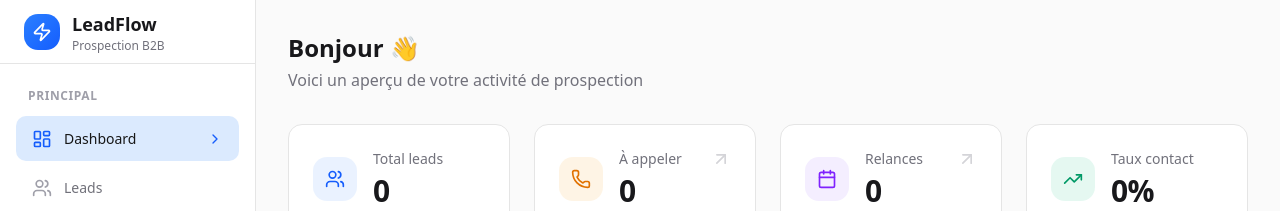
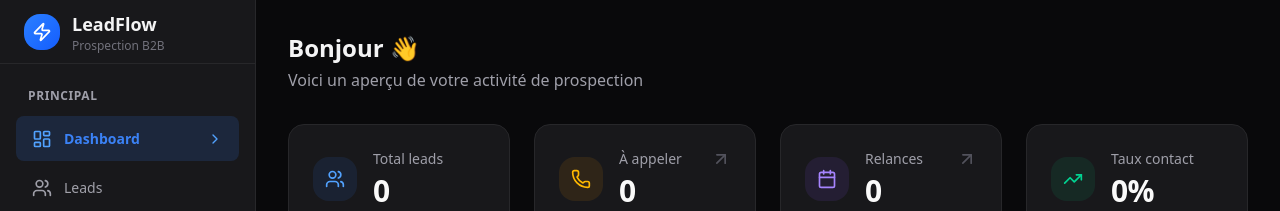
Before and after one commit to Sycatle/asap-leads-extractor, a Next.js app in the folder web/: page / in a window 1280 px wide. Shown: the top 211 px of the page. Built offline with nearby package versions, Linux system fonts and the light colour scheme; no server answers; the database is empty.

Commit message:
feat(ui): implement dark mode theme system
- Add comprehensive CSS custom properties for dark mode
- Define semantic color tokens (background, foreground, card, etc.)
- Add status colors with light/dark variants
- Enable dark mode by default in html tag
- Add proper color transitions and gradients

```diff
--- a/web/src/app/globals.css
+++ b/web/src/app/globals.css
@@ -4,91 +4,178 @@
 @custom-variant dark (&:is(.dark *));
 
 /* ===== DESIGN TOKENS ===== */
+/* Light Mode (Secondary) */
 :root {
-  /* Colors - Light Mode */
-  --background-card: #ffffff;
-  --foreground-muted: #71717a;
+  /* Core */
+  --background: #fafafa;
+  --foreground: #18181b;
 
-  /* Brand Colors */
-  --primary: oklch(0.205 0 0);
+  /* Cards & Surfaces */
+  --card: #ffffff;
+  --card-foreground: #18181b;
+  --popover: #ffffff;
+  --popover-foreground: #18181b;
+
+  /* Primary - Blue accent */
+  --primary: #2563eb;
+  --primary-foreground: #ffffff;
   --primary-hover: #1d4ed8;
   --primary-light: #dbeafe;
-  --primary-dark: #1e40af;
+  --primary-muted: #eff6ff;
 
-  /* Accent Colors */
+  /* Secondary */
+  --secondary: #f4f4f5;
+  --secondary-foreground: #18181b;
+
+  /* Muted */
+  --muted: #f4f4f5;
+  --muted-foreground: #71717a;
+
+  /* Accent */
+  --accent: #f4f4f5;
+  --accent-foreground: #18181b;
+
+  /* Destructive */
+  --destructive: #dc2626;
+  --destructive-foreground: #ffffff;
+
+  /* Status Colors */
   --success: #10b981;
   --success-light: #d1fae5;
+  --success-foreground: #065f46;
   --warning: #f59e0b;
   --warning-light: #fef3c7;
+  --warning-foreground: #92400e;
   --danger: #ef4444;
   --danger-light: #fee2e2;
+  --danger-foreground: #991b1b;
   --info: #8b5cf6;
   --info-light: #ede9fe;
+  --info-foreground: #5b21b6;
 
-  /* Borders & Shadows */
-  --border: oklch(0.922 0 0);
+  /* Borders & Inputs */
+  --border: #e4e4e7;
   --border-hover: #d4d4d8;
+  --input: #e4e4e7;
+  --ring: #2563eb;
+
+  /* Sidebar */
+  --sidebar: #ffffff;
+  --sidebar-foreground: #18181b;
+  --sidebar-primary: #2563eb;
+  --sidebar-primary-foreground: #ffffff;
+  --sidebar-accent: #f4f4f5;
+  --sidebar-accent-foreground: #18181b;
+  --sidebar-border: #e4e4e7;
+  --sidebar-ring: #2563eb;
+
+  /* Charts */
+  --chart-1: #2563eb;
+  --chart-2: #10b981;
+  --chart-3: #f59e0b;
+  --chart-4: #8b5cf6;
+  --chart-5: #ef4444;
+
+  /* Shadows */
   --shadow-sm: 0 1px 2px 0 rgb(0 0 0 / 0.05);
   --shadow-md: 0 4px 6px -1px rgb(0 0 0 / 0.1), 0 2px 4px -2px rgb(0 0 0 / 0.1);
   --shadow-lg: 0 10px 15px -3px rgb(0 0 0 / 0.1), 0 4px 6px -4px rgb(0 0 0 / 0.1);
   --shadow-xl: 0 20px 25px -5px rgb(0 0 0 / 0.1), 0 8px 10px -6px rgb(0 0 0 / 0.1);
 
   /* Radius */
-  --radius-sm: 6px;
-  --radius-md: 10px;
-  --radius-lg: 14px;
-  --radius-xl: 20px;
+  --radius: 0.625rem;
+  --radius-sm: 0.375rem;
+  --radius-md: 0.5rem;
+  --radius-lg: 0.75rem;
+  --radius-xl: 1rem;
   --radius-full: 9999px;
-  --radius: 0.625rem;
-  --background: oklch(1 0 0);
-  --foreground: oklch(0.145 0 0);
-  --card: oklch(1 0 0);
-  --card-foreground: oklch(0.145 0 0);
-  --popover: oklch(1 0 0);
-  --popover-foreground: oklch(0.145 0 0);
-  --primary-foreground: oklch(0.985 0 0);
-  --secondary: oklch(0.97 0 0);
-  --secondary-foreground: oklch(0.205 0 0);
-  --muted: oklch(0.97 0 0);
-  --muted-foreground: oklch(0.556 0 0);
-  --accent: oklch(0.97 0 0);
-  --accent-foreground: oklch(0.205 0 0);
-  --destructive: oklch(0.577 0.245 27.325);
-  --input: oklch(0.922 0 0);
-  --ring: oklch(0.708 0 0);
-  --chart-1: oklch(0.646 0.222 41.116);
-  --chart-2: oklch(0.6 0.118 184.704);
-  --chart-3: oklch(0.398 0.07 227.392);
-  --chart-4: oklch(0.828 0.189 84.429);
-  --chart-5: oklch(0.769 0.188 70.08);
-  --sidebar: oklch(0.985 0 0);
-  --sidebar-foreground: oklch(0.145 0 0);
-  --sidebar-primary: oklch(0.205 0 0);
-  --sidebar-primary-foreground: oklch(0.985 0 0);
-  --sidebar-accent: oklch(0.97 0 0);
-  --sidebar-accent-foreground: oklch(0.205 0 0);
-  --sidebar-border: oklch(0.922 0 0);
-  --sidebar-ring: oklch(0.708 0 0);
+
+  /* Legacy compat */
+  --background-card: #ffffff;
+  --foreground-muted: #71717a;
 }
 
-@media (prefers-color-scheme: dark) {
-  :root {
-    --background-card: #18181b;
-    --foreground-muted: #a1a1aa;
+/* Dark Mode (Primary) */
+.dark {
+  /* Core - Deep, rich backgrounds */
+  --background: #09090b;
+  --foreground: #fafafa;
 
-    --primary: #3b82f6;
-    --primary-hover: #60a5fa;
-    --primary-light: #1e3a5f;
-    --primary-dark: #93c5fd;
+  /* Cards & Surfaces - Subtle elevation */
+  --card: #18181b;
+  --card-foreground: #fafafa;
+  --popover: #18181b;
+  --popover-foreground: #fafafa;
 
-    --success-light: #064e3b;
-    --warning-light: #451a03;
-    --danger-light: #450a0a;
-    --info-light: #2e1065;
+  /* Primary - Vibrant blue */
+  --primary: #3b82f6;
+  --primary-foreground: #ffffff;
+  --primary-hover: #60a5fa;
+  --primary-light: rgba(59, 130, 246, 0.15);
+  --primary-muted: rgba(59, 130, 246, 0.1);
 
-    --border: #27272a;
-    --border-hover: #3f3f46;
-  }
+  /* Secondary */
+  --secondary: #27272a;
+  --secondary-foreground: #fafafa;
+
+  /* Muted */
+  --muted: #27272a;
+  --muted-foreground: #a1a1aa;
+
+  /* Accent */
+  --accent: #27272a;
+  --accent-foreground: #fafafa;
+
+  /* Destructive */
+  --destructive: #ef4444;
+  --destructive-foreground: #ffffff;
+
+  /* Status Colors - Adjusted for dark */
+  --success: #22c55e;
+  --success-light: rgba(34, 197, 94, 0.15);
+  --success-foreground: #86efac;
+  --warning: #eab308;
+  --warning-light: rgba(234, 179, 8, 0.15);
+  --warning-foreground: #fde047;
+  --danger: #ef4444;
+  --danger-light: rgba(239, 68, 68, 0.15);
+  --danger-foreground: #fca5a5;
+  --info: #a78bfa;
+  --info-light: rgba(167, 139, 250, 0.15);
+  --info-foreground: #c4b5fd;
+
+  /* Borders & Inputs */
+  --border: #27272a;
+  --border-hover: #3f3f46;
+  --input: #27272a;
+  --ring: #3b82f6;
+
+  /* Sidebar */
+  --sidebar: #0f0f11;
+  --sidebar-foreground: #fafafa;
+  --sidebar-primary: #3b82f6;
+  --sidebar-primary-foreground: #ffffff;
+  --sidebar-accent: #27272a;
+  --sidebar-accent-foreground: #fafafa;
+  --sidebar-border: #27272a;
+  --sidebar-ring: #3b82f6;
+
+  /* Charts - Vibrant for dark mode */
+  --chart-1: #3b82f6;
+  --chart-2: #22c55e;
+  --chart-3: #eab308;
+  --chart-4: #a78bfa;
+  --chart-5: #f87171;
+
+  /* Shadows - Softer on dark */
+  --shadow-sm: 0 1px 2px 0 rgb(0 0 0 / 0.3);
+  --shadow-md: 0 4px 6px -1px rgb(0 0 0 / 0.4), 0 2px 4px -2px rgb(0 0 0 / 0.3);
+  --shadow-lg: 0 10px 15px -3px rgb(0 0 0 / 0.4), 0 4px 6px -4px rgb(0 0 0 / 0.3);
+  --shadow-xl: 0 20px 25px -5px rgb(0 0 0 / 0.5), 0 8px 10px -6px rgb(0 0 0 / 0.4);
+
+  /* Legacy compat */
+  --background-card: #18181b;
+  --foreground-muted: #a1a1aa;
 }
 
 @theme inline {
@@ -113,6 +200,7 @@
   --color-input: var(--input);
   --color-border: var(--border);
   --color-destructive: var(--destructive);
+  --color-destructive-foreground: var(--destructive-foreground);
   --color-accent-foreground: var(--accent-foreground);
   --color-accent: var(--accent);
   --color-muted-foreground: var(--muted-foreground);
@@ -125,13 +213,18 @@
   --color-popover: var(--popover);
   --color-card-foreground: var(--card-foreground);
   --color-card: var(--card);
-  --radius-sm: calc(var(--radius) - 4px);
-  --radius-md: calc(var(--radius) - 2px);
-  --radius-lg: var(--radius);
-  --radius-xl: calc(var(--radius) + 4px);
-  --radius-2xl: calc(var(--radius) + 8px);
-  --radius-3xl: calc(var(--radius) + 12px);
-  --radius-4xl: calc(var(--radius) + 16px);
+  --color-success: var(--success);
+  --color-success-light: var(--success-light);
+  --color-warning: var(--warning);
+  --color-warning-light: var(--warning-light);
+  --color-danger: var(--danger);
+  --color-danger-light: var(--danger-light);
+  --color-info: var(--info);
+  --color-info-light: var(--info-light);
+  --radius-sm: var(--radius-sm);
+  --radius-md: var(--radius-md);
+  --radius-lg: var(--radius-lg);
+  --radius-xl: var(--radius-xl);
 }
 
 /* ===== BASE STYLES ===== */
@@ -211,15 +304,17 @@ body {
 
 /* ===== CUSTOM UTILITIES ===== */
 .glass {
-  background: rgba(255, 255, 255, 0.8);
+  background: rgba(24, 24, 27, 0.8);
   backdrop-filter: blur(12px);
   -webkit-backdrop-filter: blur(12px);
 }
 
-@media (prefers-color-scheme: dark) {
-  .glass {
-    background: rgba(24, 24, 27, 0.8);
-  }
+:root .glass {
+  background: rgba(255, 255, 255, 0.85);
+}
+
+.dark .glass {
+  background: rgba(24, 24, 27, 0.85);
 }
 
 .card {
@@ -335,13 +430,12 @@ body {
 .sidebar-item.active {
   background: var(--primary-light);
   color: var(--primary);
+  font-weight: 600;
 }
 
-@media (prefers-color-scheme: dark) {
-  .sidebar-item.active {
-    background: var(--primary-light);
-    color: var(--primary-dark);
-  }
+.dark .sidebar-item.active {
+  background: var(--primary-light);
+  color: var(--primary);
 }
 
 /* ===== TABLE ===== */
@@ -367,40 +461,6 @@ body {
   transition: width 0.5s ease;
 }
 
-.dark {
-  --background: oklch(0.145 0 0);
-  --foreground: oklch(0.985 0 0);
-  --card: oklch(0.205 0 0);
-  --card-foreground: oklch(0.985 0 0);
-  --popover: oklch(0.205 0 0);
-  --popover-foreground: oklch(0.985 0 0);
-  --primary: oklch(0.922 0 0);
-  --primary-foreground: oklch(0.205 0 0);
-  --secondary: oklch(0.269 0 0);
-  --secondary-foreground: oklch(0.985 0 0);
-  --muted: oklch(0.269 0 0);
-  --muted-foreground: oklch(0.708 0 0);
-  --accent: oklch(0.269 0 0);
-  --accent-foreground: oklch(0.985 0 0);
-  --destructive: oklch(0.704 0.191 22.216);
-  --border: oklch(1 0 0 / 10%);
-  --input: oklch(1 0 0 / 15%);
-  --ring: oklch(0.556 0 0);
-  --chart-1: oklch(0.488 0.243 264.376);
-  --chart-2: oklch(0.696 0.17 162.48);
-  --chart-3: oklch(0.769 0.188 70.08);
-  --chart-4: oklch(0.627 0.265 303.9);
-  --chart-5: oklch(0.645 0.246 16.439);
-  --sidebar: oklch(0.205 0 0);
-  --sidebar-foreground: oklch(0.985 0 0);
-  --sidebar-primary: oklch(0.488 0.243 264.376);
-  --sidebar-primary-foreground: oklch(0.985 0 0);
-  --sidebar-accent: oklch(0.269 0 0);
-  --sidebar-accent-foreground: oklch(0.985 0 0);
-  --sidebar-border: oklch(1 0 0 / 10%);
-  --sidebar-ring: oklch(0.556 0 0);
-}
-
 @layer base {
   * {
     @apply border-border outline-ring/50;
--- a/web/src/app/layout.tsx
+++ b/web/src/app/layout.tsx
@@ -24,11 +24,11 @@ export default function RootLayout({
   children: React.ReactNode;
 }>) {
   return (
-    <html lang="fr">
+    <html lang="fr" className="dark">
       <body
-        className={`${geistSans.variable} ${geistMono.variable} antialiased`}
+        className={`${geistSans.variable} ${geistMono.variable} antialiased bg-background text-foreground`}
       >
-        <div className="min-h-screen bg-zinc-50 dark:bg-zinc-950">
+        <div className="min-h-screen">
           {/* Sidebar - desktop only */}
           <div className="hidden md:block">
             <Sidebar />
```
